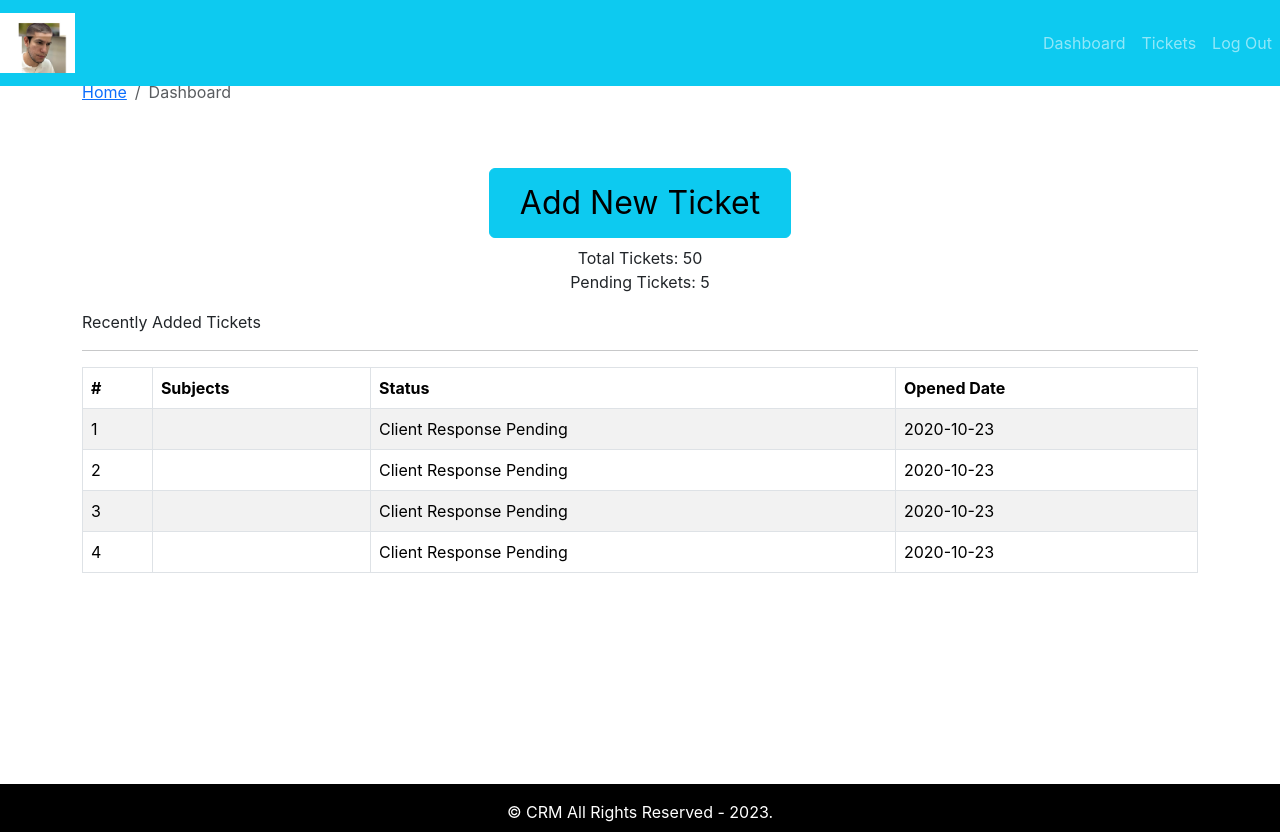
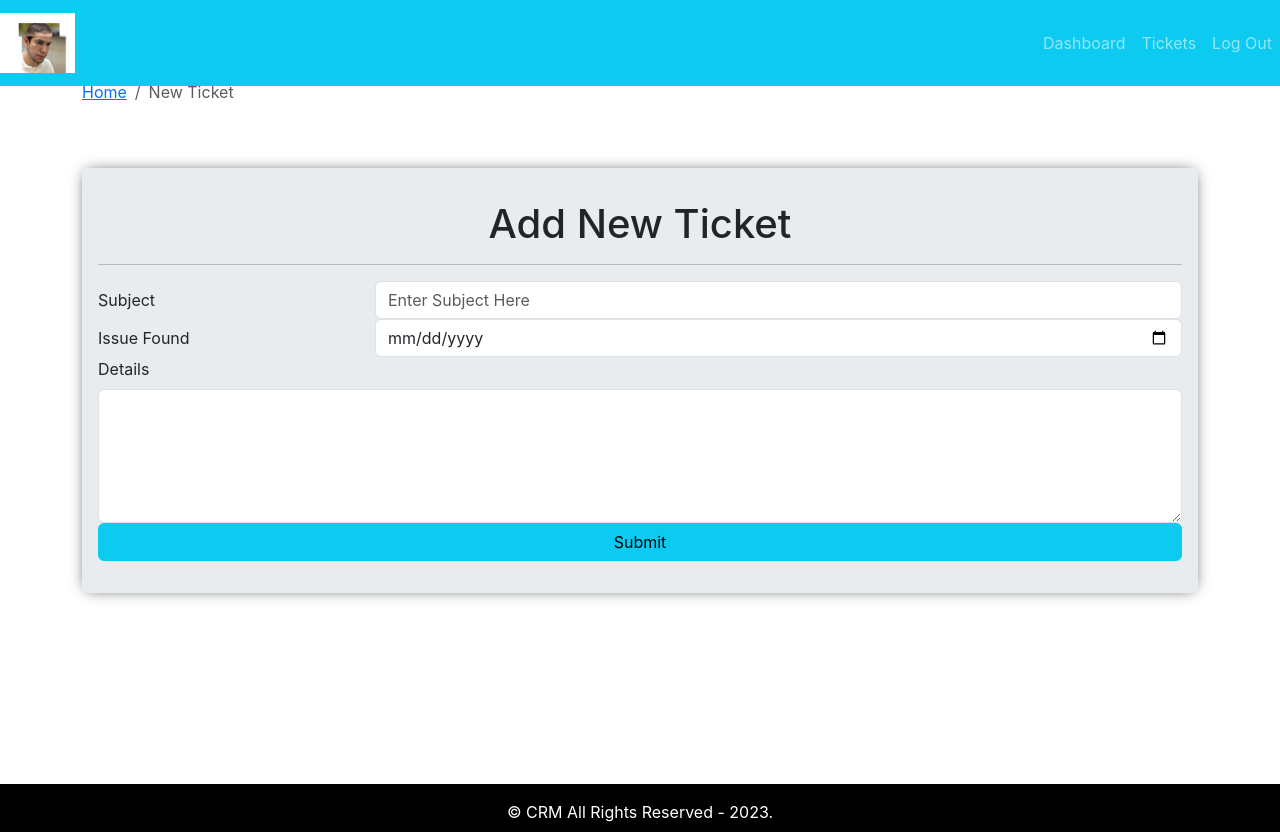
Before and after one commit to KenyiCode/crm-frontend, a React (Create React App) app: page / in a window 1280 px wide. Built offline with nearby package versions, Linux system fonts and the light colour scheme; the HTML template or start-up script is replaced by a standard one.

Commit message:
added new ticket page and new ticket form

```diff
--- a/src/App.js
+++ b/src/App.js
@@ -2,13 +2,15 @@ import './App.css';
 import {Entry} from "./pages/entry/Entry.page"
 import { DefaultLayout } from './layout/DefaultLayout';
 import { Dashboard } from './pages/dashboard/Dashboard.page';
+import { AddTicket } from './pages/new-ticket/AddTicket.page';
 
 function App() {
   return (
     <div className="App">
       {/* <Entry /> */}
       <DefaultLayout>
-        <Dashboard />
+        {/*<Dashboard >*/}
+        <AddTicket />
       </DefaultLayout>
     </div>
   );
--- /dev/null
+++ b/src/components/add-ticket-form/AddTicketForm.comp.js
@@ -0,0 +1,56 @@
+import React from "react"
+import "./add-ticket-form.style.css"
+import {Form, Button, Row, Col} from "react-bootstrap"
+import PropTypes from "prop-types"
+
+export const AddTicketForm = ({handleOnSubmit, handleOnChange, formData}) => {
+    return (
+        <div className="jumbotron mt-5">
+            <h1>Add New Ticket</h1>
+            <hr />
+            <Form autoComplete="off" onSubmit={handleOnSubmit}>
+                <Form.Group as={Row}>
+                    <Form.Label column sm={3}>Subject</Form.Label>
+                    <Col sm={9}>
+                        <Form.Control
+                            name="subject"
+                            value={formData.submit}
+                            onChange={handleOnChange}
+                            placeholder="Enter Subject Here"
+                            required />
+                    </Col>
+                </ Form.Group>
+                <Form.Group as={Row}>
+                    <Form.Label column sm={3}>Issue Found</Form.Label>
+                    <Col sm={9}>
+                        <Form.Control
+                            type="date"
+                            name="issueDate"
+                            value={formData.issueDate}
+                            onChange={handleOnChange}
+                            required />
+                    </Col>
+                </Form.Group>
+                <Form.Group>
+                    <Form.Label>Details</Form.Label>
+                    <Form.Control
+                        as="textarea"
+                        name="details"
+                        value={formData.details}
+                        onChange={handleOnChange}
+                        rows={5}
+                        required />
+                </Form.Group>
+                <div class="d-grid">
+                    <Button variant="info" type="submit">Submit</Button>
+                </div>
+            </Form>
+        </div>
+    )
+}
+
+AddTicketForm.propTypes = {
+    handleOnChange: PropTypes.func.isRequired,
+    handleOnSubmit: PropTypes.func.isRequired,
+    formData: PropTypes.object.isRequired
+}
--- /dev/null
+++ b/src/components/add-ticket-form/add-ticket-form.style.css
@@ -0,0 +1,4 @@
+h1 {
+    display: flex;
+    justify-content: center;
+}
--- /dev/null
+++ b/src/pages/new-ticket/AddTicket.page.js
@@ -0,0 +1,62 @@
+import {React, useState, useEffect} from "react"
+import {
+    Container,
+    Row,
+    Col,
+    Breadcrumb,
+    FormSelect
+} from "react-bootstrap"
+import {
+    PageBreadcrumb
+} from "../../components/breadcrumbs/Breadcrumbs.comp"
+import {
+    AddTicketForm
+} from "../../components/add-ticket-form/AddTicketForm.comp"
+
+const initialFormData = {
+    subject: "",
+    issueDate: "",
+    details: ""
+}
+
+export const AddTicket = () => {
+
+    const [formState, setFormState] = useState(initialFormData)
+
+    useEffect(() => {}, [formState])
+
+    const handleOnChange = e => {
+        const {name, value} = e.target
+
+        setFormState({
+            ...formState,
+            [name]: value
+        })
+
+        console.log(formState)
+    }
+
+    const handleOnSubmit = e => {
+        e.preventDefault()
+
+        console.log("Form Submitted.")
+    }
+
+    return (
+        <Container>
+            <Row>
+                <Col>
+                    <PageBreadcrumb page="New Ticket" />
+                </Col>
+            </Row>
+            <Row>
+                <Col>
+                    <AddTicketForm
+                        handleOnSubmit={handleOnSubmit}
+                        handleOnChange={handleOnChange}
+                        formData={formState}/>
+                </Col>
+            </Row>
+        </Container>
+    )
+}
```
